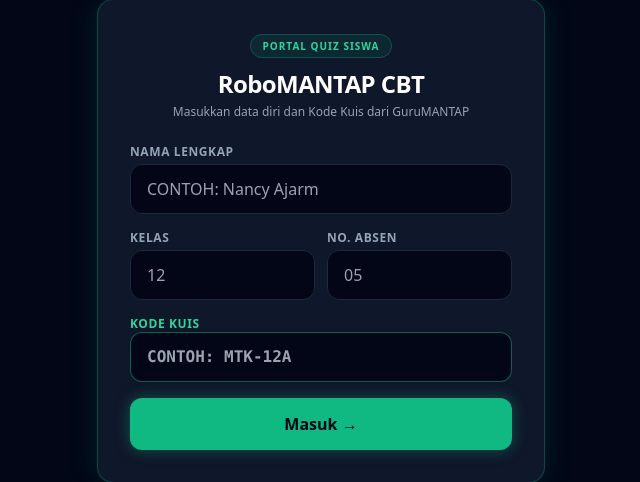
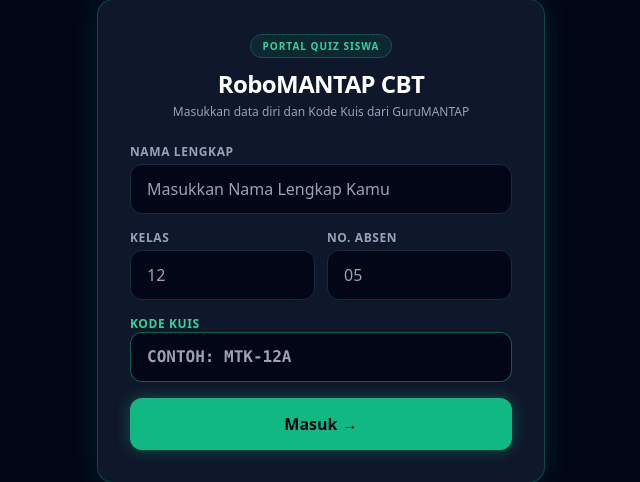
Before and after one commit to uproject-nexus/RoboMANTAP.AI-Assistant-Intelligence, a FastAPI app: page / in a window 1280 px wide. Shown: the part 159-641 px from the top of the page, without its empty margins (319-959 px from the left). Run offline with FastAPI, Linux system fonts and the light colour scheme; some libraries are stand-ins or nearby versions.

Commit message:
Update student_login.html

```diff
--- a/templates/student_login.html
+++ b/templates/student_login.html
@@ -25,7 +25,7 @@
         <form action="/verify-token" method="POST" class="space-y-4">
             <div>
                 <label class="block text-xs font-semibold text-slate-400 uppercase tracking-wider mb-1">Nama Lengkap</label>
-                <input type="text" name="nama" required placeholder="CONTOH: Nancy Ajarm" class="w-full bg-slate-950 border border-slate-800 rounded-xl px-4 py-3 text-base text-slate-100 focus:outline-none focus:border-emerald-500">
+                <input type="text" name="nama" required placeholder="Masukkan Nama Lengkap Kamu" class="w-full bg-slate-950 border border-slate-800 rounded-xl px-4 py-3 text-base text-slate-100 focus:outline-none focus:border-emerald-500">
             </div>
             <div class="grid grid-cols-2 gap-3">
                 <div>
```
